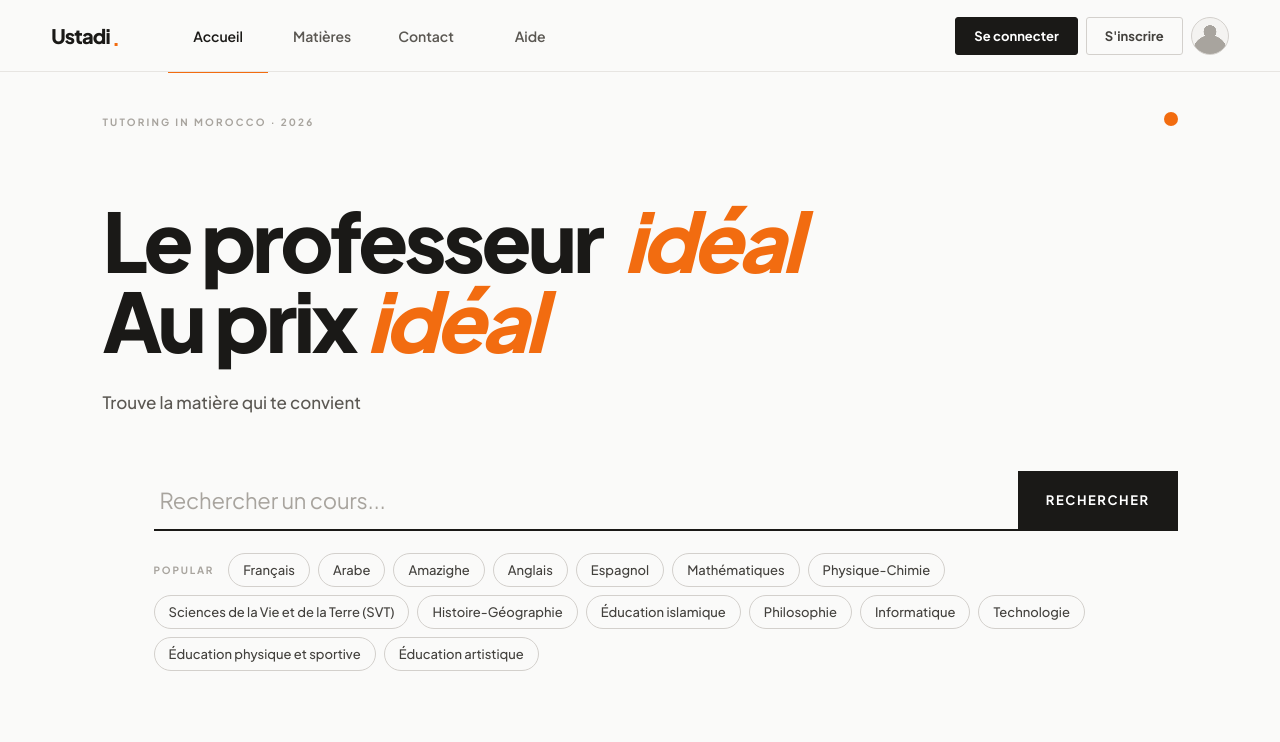
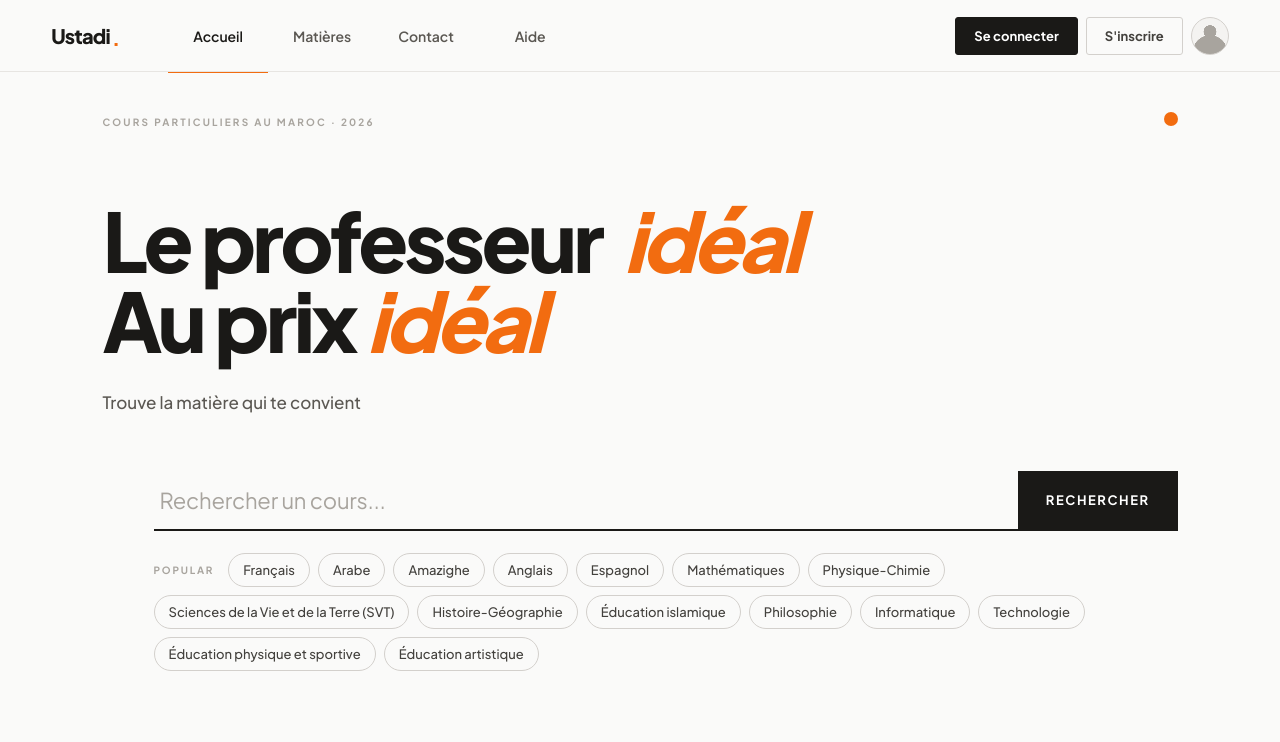
Before and after one commit to Sacapuntas96/Ustadi, a React (Vite) app: page / in a window 1280 px wide. Shown: the top 742 px of the page. Built offline with nearby package versions, Linux system fonts and the light colour scheme.

Commit message:
Fixed translation

```diff
--- a/src/Index.css
+++ b/src/Index.css
@@ -229,7 +229,7 @@ a.nav-link { text-decoration: none; }
 }
 
 .hero::after {
-  content: "TUTORING IN MOROCCO · 2026";
+  content: "COURS PARTICULIERS AU MAROC · 2026";
   position: absolute;
   top: 44px;
   left: clamp(24px, 8vw, 140px);
```
